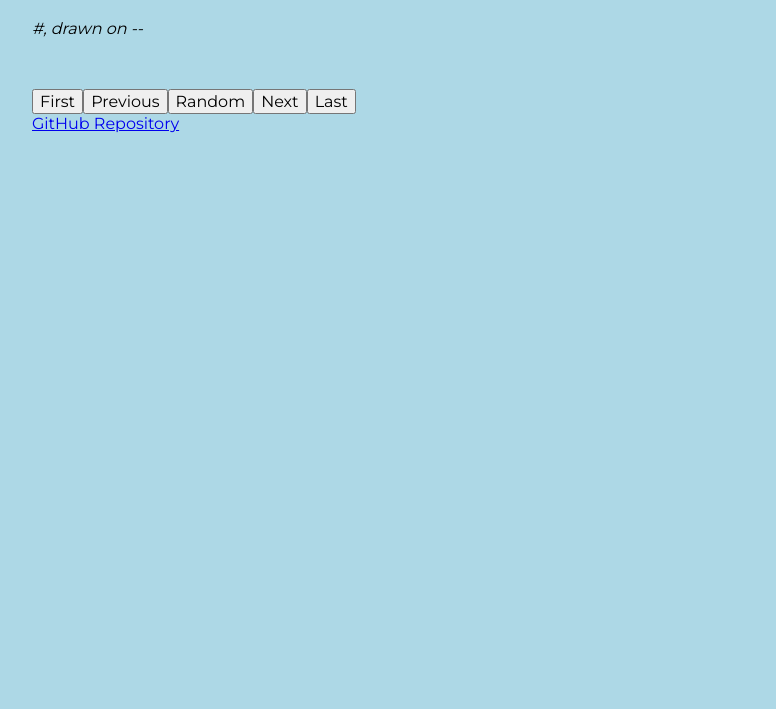
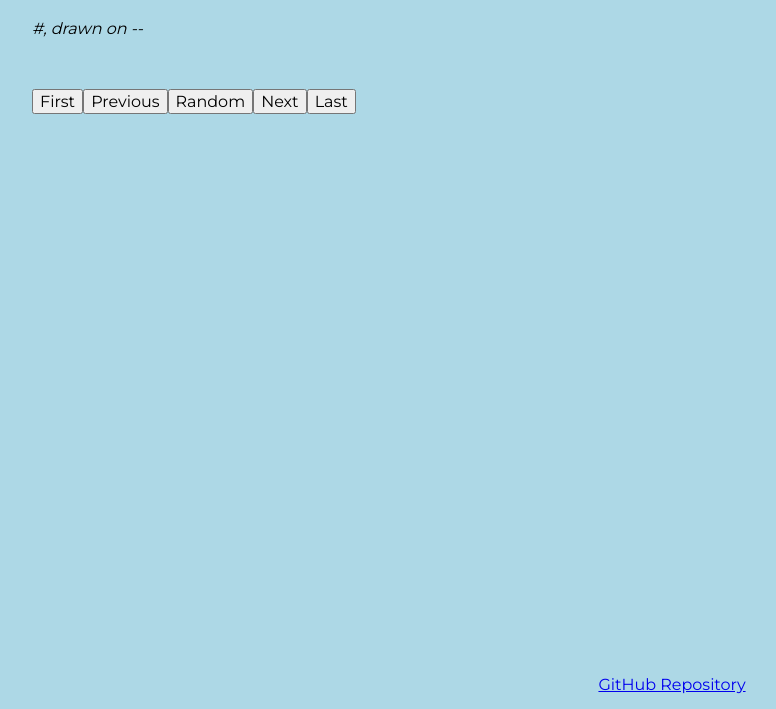
Before and after one commit to BYU-CS-260/lab-3-react-duane2222, a plain HTML site: page index.html in a window 1280 px wide. Shown: the part 91-800 px from the top of the page, without its empty margins (76-852 px from the left). Drawn offline with nearby package versions, Linux system fonts and the light colour scheme; no server answers.

Commit message:
Update styles.css

```diff
--- a/styles.css
+++ b/styles.css
@@ -15,3 +15,16 @@ textarea {
     max-width: 500px;
     height: 100px;
 }
+
+
+.footer {
+  position: fixed;
+  bottom: 0px;
+  width: 100%;
+  height: 50px;
+  margin-top: -40px;
+  color:black;
+  display: flex;
+  align-items: center;
+  justify-content: center;
+}
```
